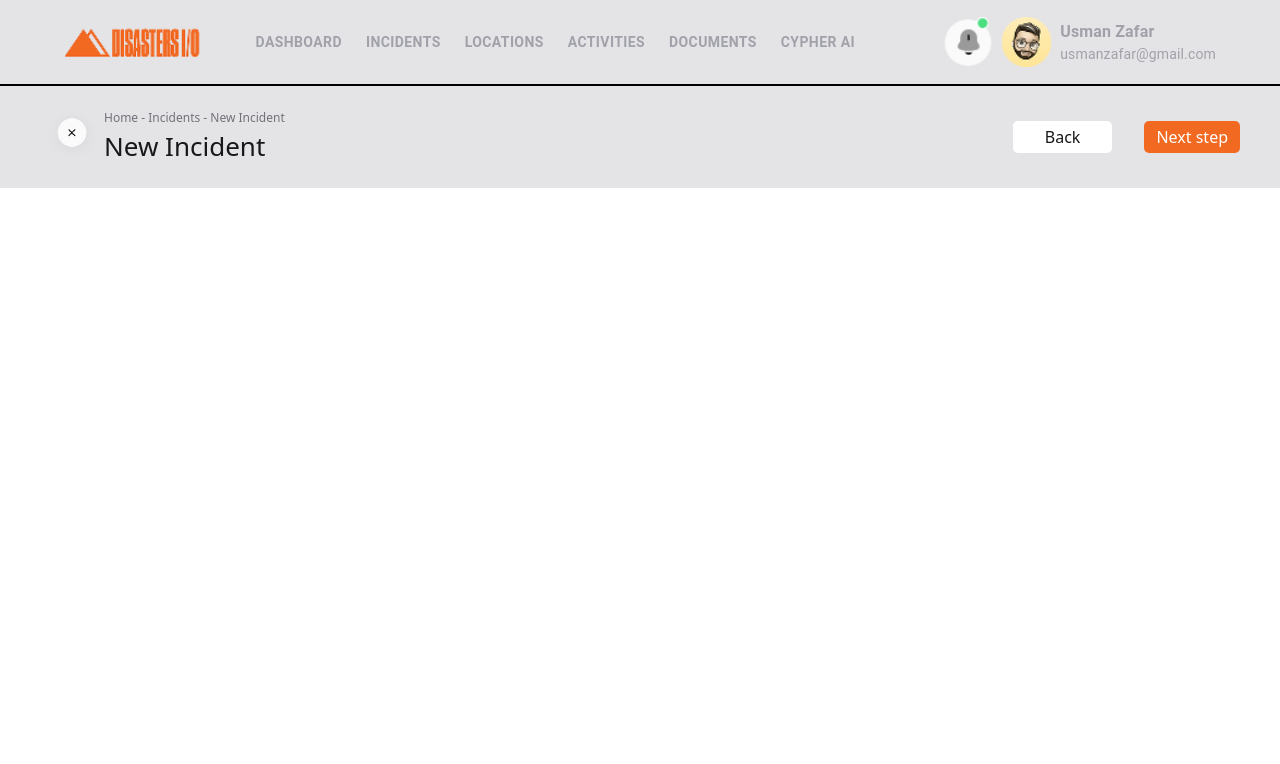
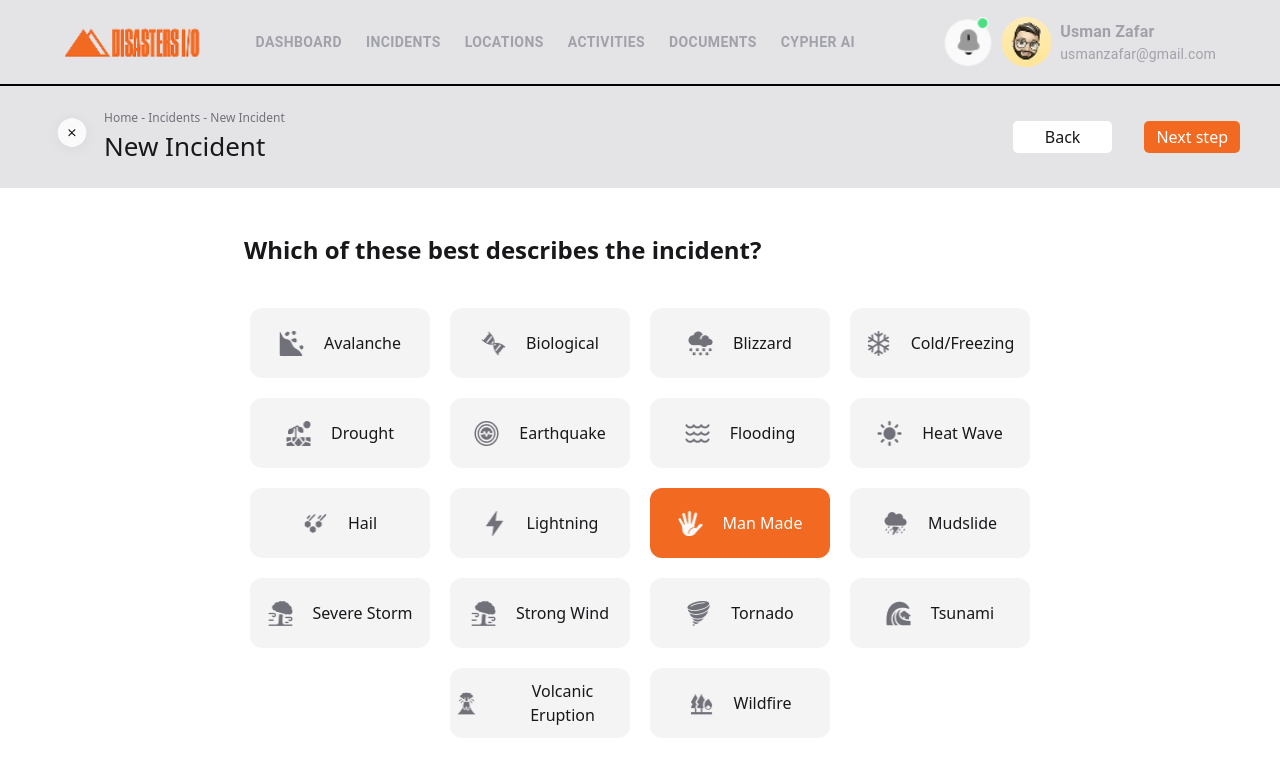
Before and after one commit to skSadi12/Disasters, a React (Vite) app: page /incidents/progress/NewIncident in a window 1280 px wide. Shown: the top 764 px of the page. Built offline with nearby package versions, Linux system fonts and the light colour scheme.

Commit message:
NewIncident page done

```diff
--- a/src/components/Incidents.jsx
+++ b/src/components/Incidents.jsx
@@ -1,9 +1,95 @@
-import React from 'react'
+import React, { useState } from 'react'
+import cn from './libs/index'
+function Incidents() {
+    const [active,setActive]=useState(10)
+    const images = [
+        {
+            img:'/Incident1.png',
+            text:"Avalanche"
+        },
+        {
+            img:'/Incident2.png',
+            text:"Biological"
+        },
+        {
+            img:'/Incident3.png',
+            text:"Blizzard"
+        },
+        {
+            img:'/Incident4.png',
+            text:"Cold/Freezing"
+        },
+        {
+            img:'/Incident5.png',
+            text:"Drought"
+        },
+        {
+            img:'/Incident6.png',
+            text:"Earthquake"
+        },
+        {
+            img:'/Incident7.png',
+            text:"Flooding"
+        },
+        {
+            img:'/Incident8.png',
+            text:"Heat Wave"
+        },
+        {
+            img:'/Incident9.png',
+            text:"Hail"
+        },
+        {
+            img:'/Incident10.png',
+            text:"Lightning"
+        },
+        {
+            img:'/Incident11.png',
+            text:"Man Made"
+        },
+        {
+            img:'/Incident12.png',
+            text:"Mudslide"
+        },
+        {
+            img:'/Incident13.png',
+            text:"Severe Storm"
+        },
+        {
+            img:'/Incident13.png',
+            text:"Strong Wind"
+        },
+        {
+            img:'/Incident15.png',
+            text:"Tornado"
+        },
+        {
+            img:'/Incident16.png',
+            text:"Tsunami"
+        },
+        {
+            img:'/Incident17.png',
+            text:"Volcanic Eruption"
+        },
+        {
+            img:'/Incident18.png',
+            text:"Wildfire"
+        },
+    ]
+  return (
+    <section className="max-w-[800px] mx-auto mt-10 p-5 md:p-1 ">
+      <h2 className='text-[24px] font-bold  '>Which of these best describes the incident?</h2>
+        <div className='flex flex-wrap gap-5 my-10 items-center justify-center '>
+            {images?.map((data,i)=>(
+                <button key={i}  className={cn(
+                    'bg-[#F4F4F5] gap-5 justify-center items-center  w-[180px] p-1 h-[70px] inline-flex rounded-xl', active === i && ' bg-[#F26922] text-white'
+                )} active={active === i} onClick={()=>setActive(i)} >
+                    <img src={data.img} className='size-[25px]' alt="" />
+                    <p>{data.text}</p>
 
-function Incidents() {
-  return (
-    <section>
-
+                </button>
+            ))}
+        </div>
     </section>
   )
 }
--- a/src/components/NewIncident.jsx
+++ b/src/components/NewIncident.jsx
@@ -1,11 +1,13 @@
 import React from "react";
 
 import NewInsDesh from "./NewInsDesh";
+import Incidents from "./Incidents";
 
 function NewIncident() {
   return (
-    <section>
+    <section >
         <NewInsDesh/>
+        <Incidents/>
     </section>
   );
 }
--- a/src/components/libs/index.js
+++ b/src/components/libs/index.js
@@ -2,3 +2,5 @@ import { clsx } from "clsx";
 import { twMerge } from "tailwind-merge";
 
 export const cn = (...inputs) => twMerge(clsx(...inputs));
+
+export default cn
```
